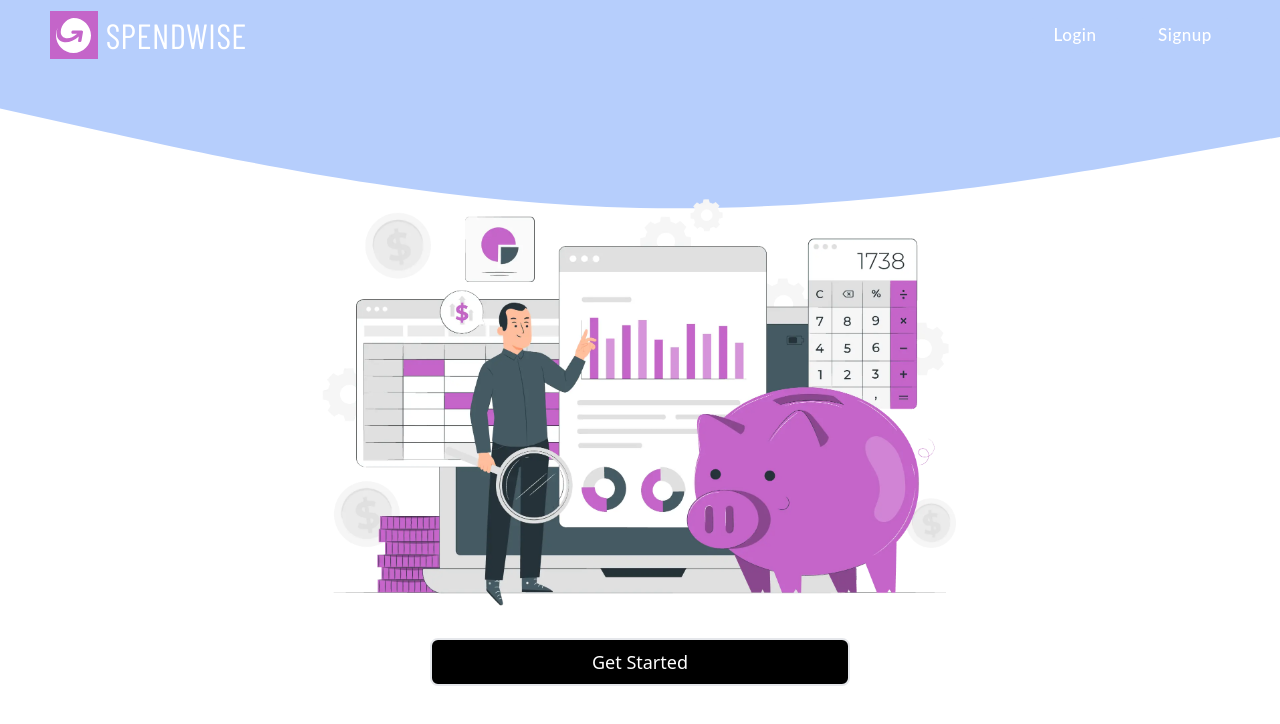
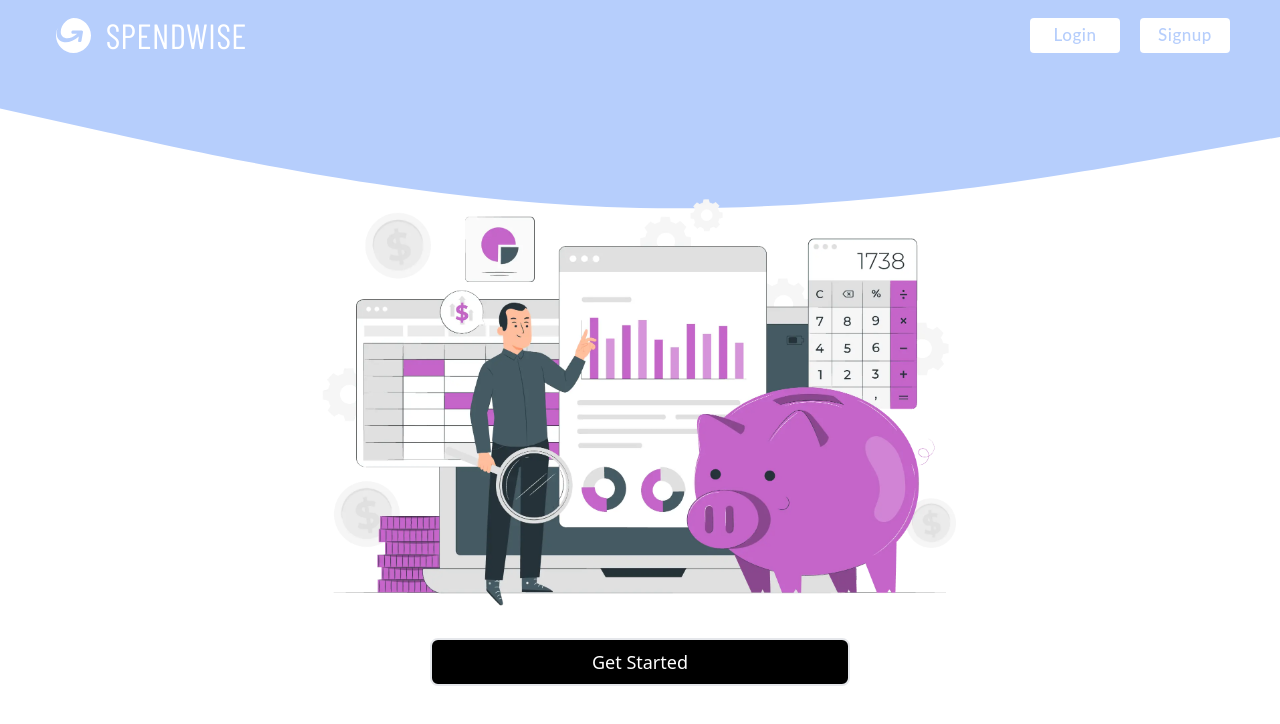
Before and after one commit to ani1609/Spendwise, a React (Create React App) app in the folder client/: page / in a window 1280 px wide. Shown: the top 724 px of the page. Built offline with nearby package versions, Linux system fonts and the light colour scheme; no server answers; a web font is replaced by a local one.

Commit message:
made the modifications asked

```diff
--- a/client/src/styles/Navbar.css
+++ b/client/src/styles/Navbar.css
@@ -31,7 +31,6 @@
 }
 
 .moneygram-icon{
-  background-color: #c465c9;
   padding:0.4rem;
 }
 
@@ -59,8 +58,8 @@
   font-family: "Lato", sans-serif;
   font-size: 17px;
   letter-spacing: 0.5px;
-  background-color: var(--primary);
-  color: white;
+  background-color: white;
+  color: var(--primary);
   font-weight: 500;
 }
 
```
